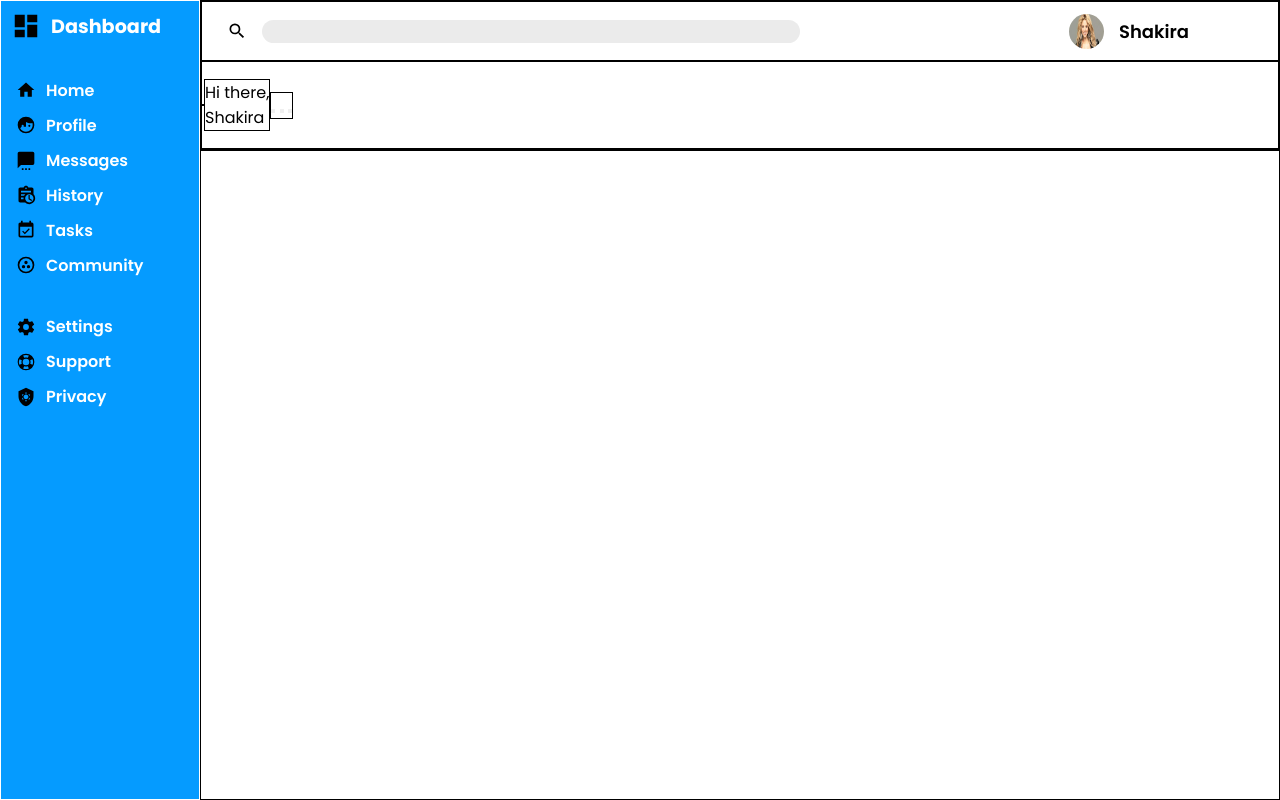
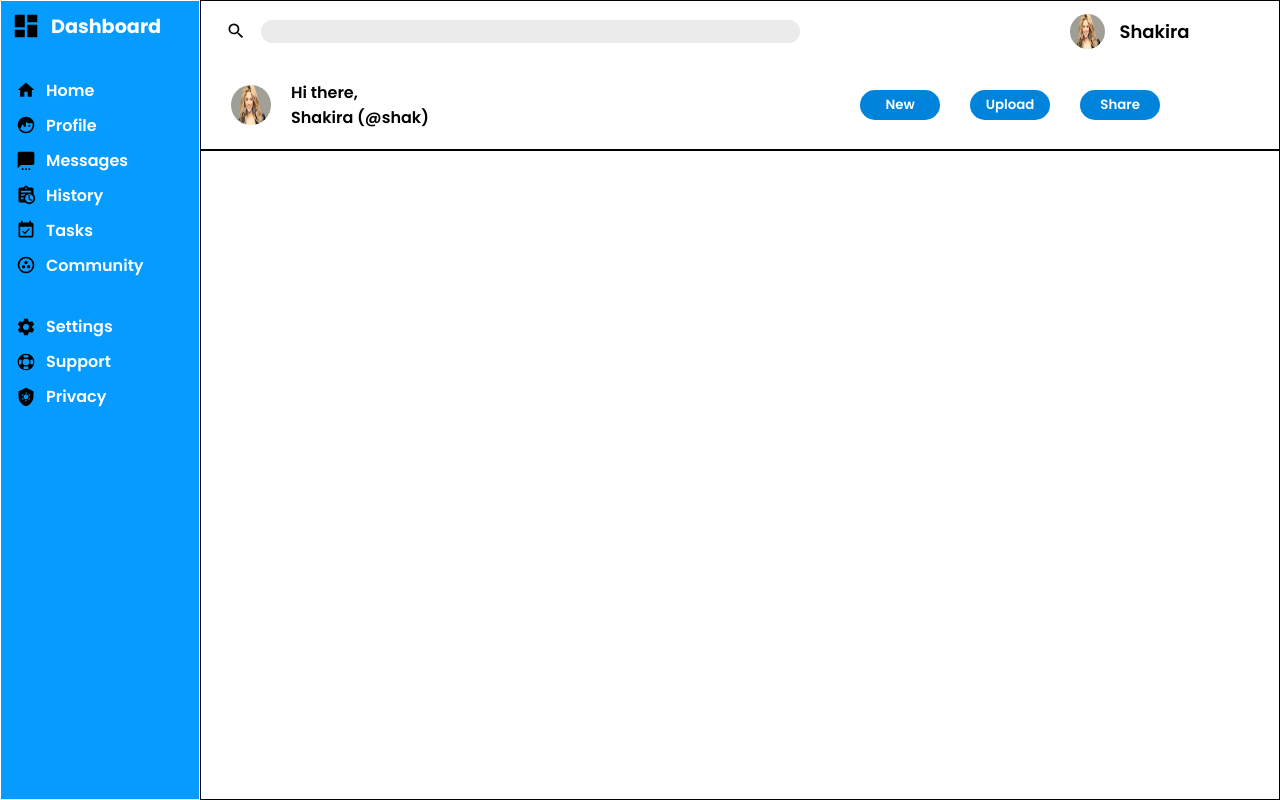
Before and after one commit to pedrolopez-e/admin-dashboard, a plain HTML site: page index.html in a window 1280 px wide. Drawn offline with Linux system fonts and the light colour scheme.

Commit message:
Finish styling the header

```diff
--- a/index.html
+++ b/index.html
@@ -17,14 +17,14 @@
                 <p class="name">Shakira</p>
             </div>
             <div>
-                <img src="" alt="" class="header-item">
-                <p class="header-item">
-                    Hi there, <br>Shakira
+                <img src="images/shakira.jpg" alt="" id="header-item-image">
+                <p id="header-item-text">
+                    Hi there,<br>Shakira (@shak)
                 </p>
-                <div class="buttons header-item">
-                    <button></button>
-                    <button></button>
-                    <button></button>
+                <div class="buttons">
+                    <button class="new"><div>New</div></button>
+                    <button class="upload"><div>Upload</div></button>
+                    <button class="share"><div>Share</div></button>
                 </div>
             </div>
         </header>
--- a/style.css
+++ b/style.css
@@ -78,10 +78,6 @@ header {
     grid-template-rows: 60px calc(100% - 60px);
 }
 
-header div {
-    border: solid 1px;
-}
-
 header > div {
     display: flex;
     flex-direction: row;
@@ -116,16 +112,50 @@ header > div {
     font-size: large;
 }
 
-header:nth-child(2) {
+.header-item {
+    border: solid 1px;
+}
+
+header :nth-child(2) {
     display: flex;
     flex-direction: row;
 }
 
-header:nth-child(2) img {
-    height: 20px;
-    width: 20px;
+header :nth-child(2) img {
+    height: 40px;
+    width: 40px;
+    margin-left: 30px;
+    margin-right: 20px;
+    border-radius: 50%;
 }
 
-.header-item {
-    border: solid 1px;
+header :nth-child(2) p {
+    font-weight: 600;
+    margin-right: 40%;
 }
+
+.buttons {
+    display: flex;
+    flex-direction: row;
+    gap: 30px;
+}
+
+.buttons button {
+    background-color: rgb(0, 132, 219);
+    border-radius: 15px;
+    width: 80px;
+    height: 30px;
+    text-align: center;
+    color: white;
+    font-weight: 600;
+    margin: 0;
+    display: flex;
+    flex-direction: row;
+    justify-content: center;
+    align-items: center;
+    border: 0;
+}
+
+button div {
+    border: 0;
+}
```
